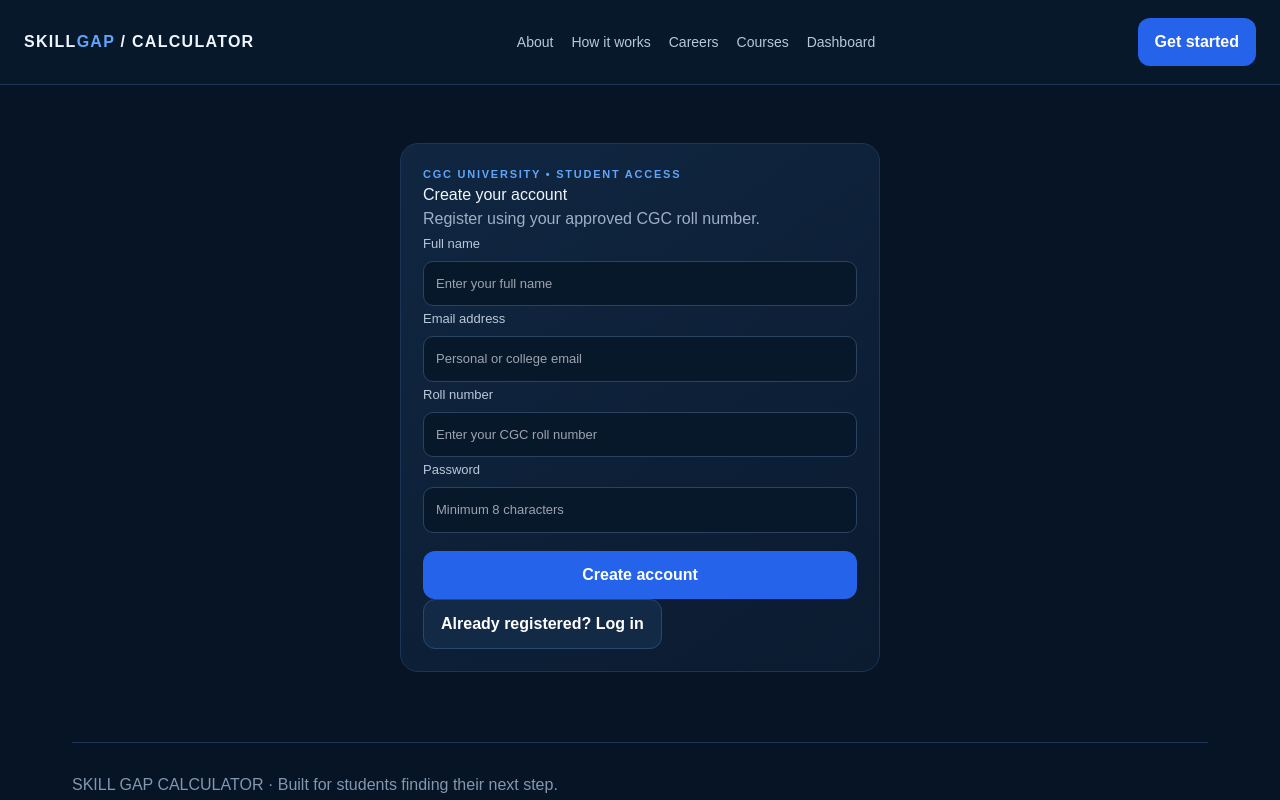
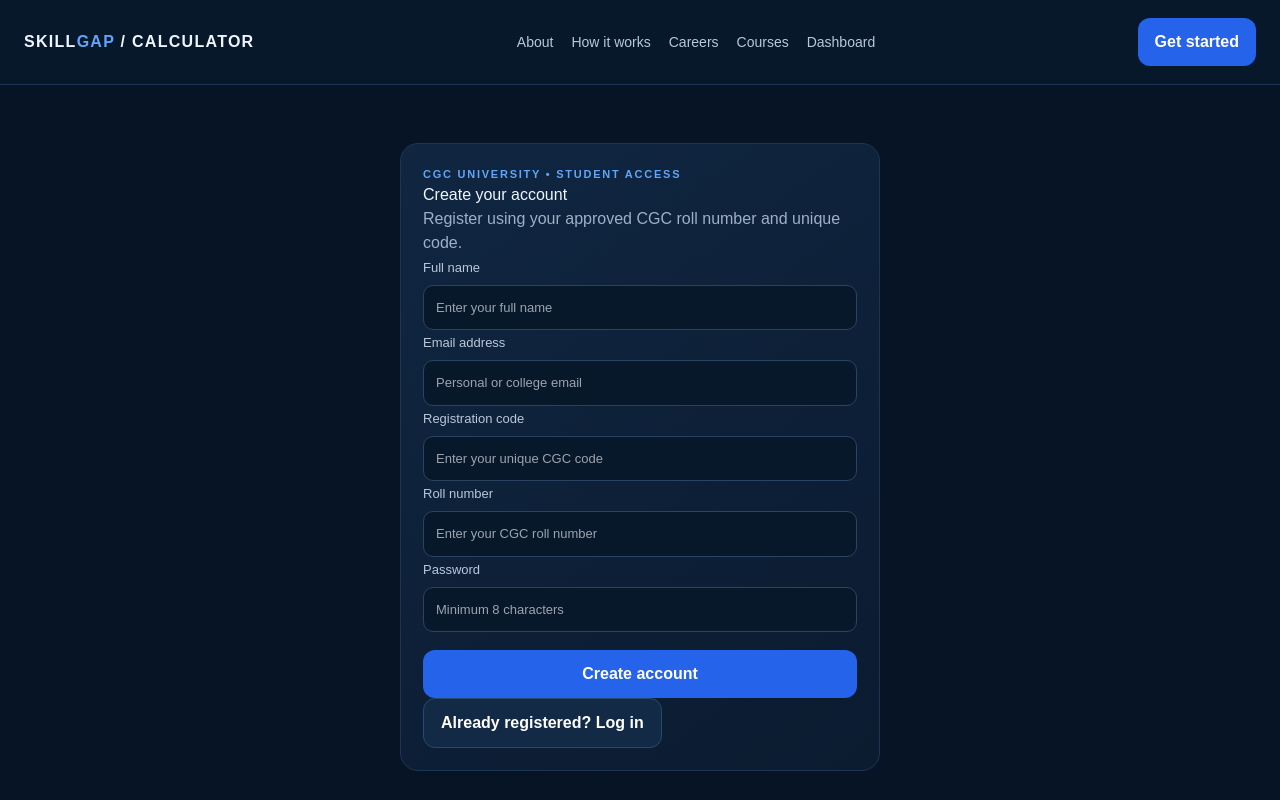
Before and after one commit to arshluthra9/skill-gap-calculator, a Next.js app: page /login in a window 1280 px wide. Both pictures are taken after a click on the button "New student? Create an account". Shown: the top 800 px of the page. Built offline with nearby package versions, Linux system fonts and the light colour scheme; no server answers.

Commit message:
Update page.tsx

```diff
--- a/app/login/page.tsx
+++ b/app/login/page.tsx
@@ -11,6 +11,7 @@ export default function Login() {
   const [signup, setSignup] = useState(false);
   const [fullName, setFullName] = useState("");
   const [rollNumber, setRollNumber] = useState("");
+  const [registrationCode, setRegistrationCode] = useState("");
   const [email, setEmail] = useState("");
   const [password, setPassword] = useState("");
   const [msg, setMsg] = useState("");
@@ -36,6 +37,7 @@ export default function Login() {
             data: {
               full_name: fullName.trim(),
               roll_number: rollNumber.trim().toUpperCase(),
+              registration_code: registrationCode.trim().toUpperCase(),
             },
           },
         });
@@ -88,19 +90,14 @@ export default function Login() {
 
   return (
     <Frame>
-      <div
-        className="card"
-        style={{ maxWidth: 480, margin: "30px auto" }}
-      >
-        <div className="eyebrow">
-          CGC University • Student Access
-        </div>
+      <div className="card" style={{ maxWidth: 480, margin: "30px auto" }}>
+        <div className="eyebrow">CGC University • Student Access</div>
 
         <h1>{signup ? "Create your account" : "Welcome back"}</h1>
 
         <p className="muted">
           {signup
-            ? "Register using your approved CGC roll number."
+            ? "Register using your approved CGC roll number and unique code."
             : "Log in using your college roll number."}
         </p>
 
@@ -128,6 +125,18 @@ export default function Login() {
                   value={email}
                   onChange={(e) => setEmail(e.target.value)}
                   placeholder="Personal or college email"
+                />
+              </label>
+
+              <label className="label">
+                Registration code
+                <input
+                  className="field"
+                  type="text"
+                  required
+                  value={registrationCode}
+                  onChange={(e) => setRegistrationCode(e.target.value)}
+                  placeholder="Enter your unique CGC code"
                 />
               </label>
             </>
```
